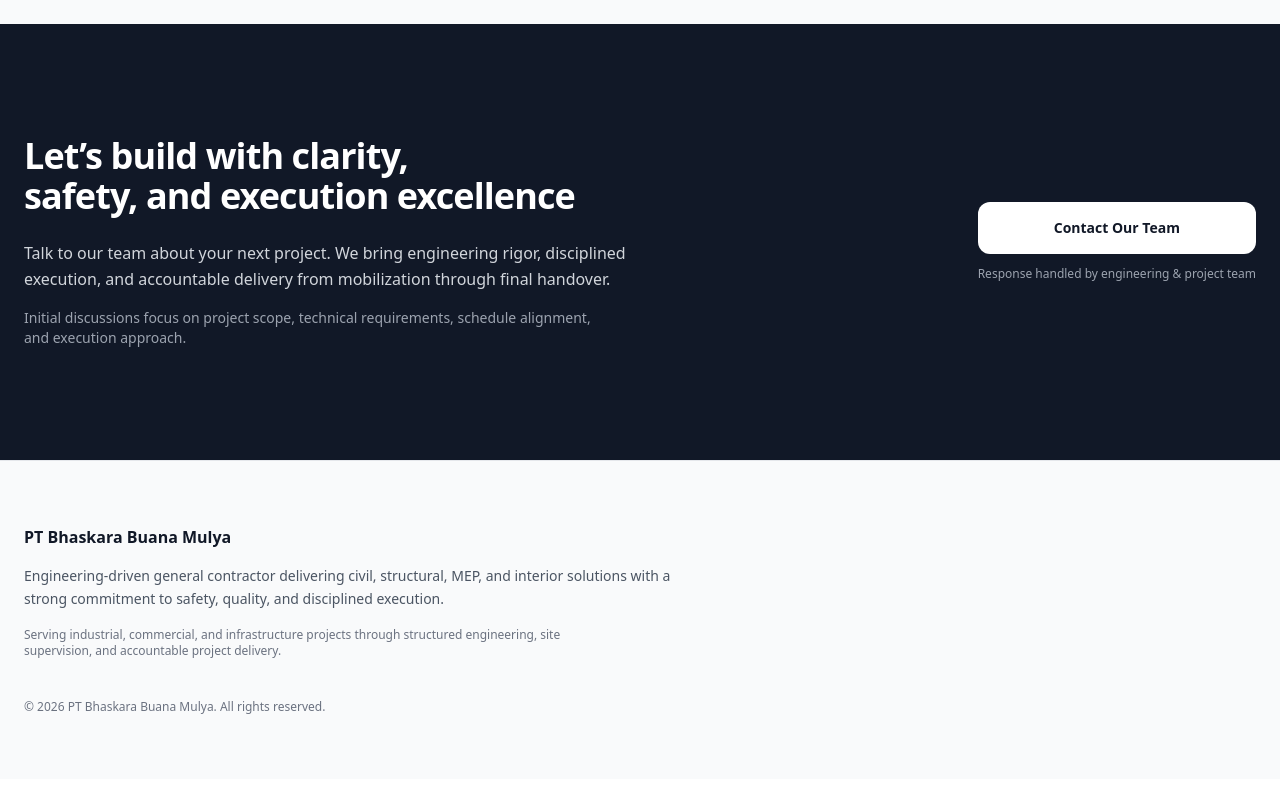
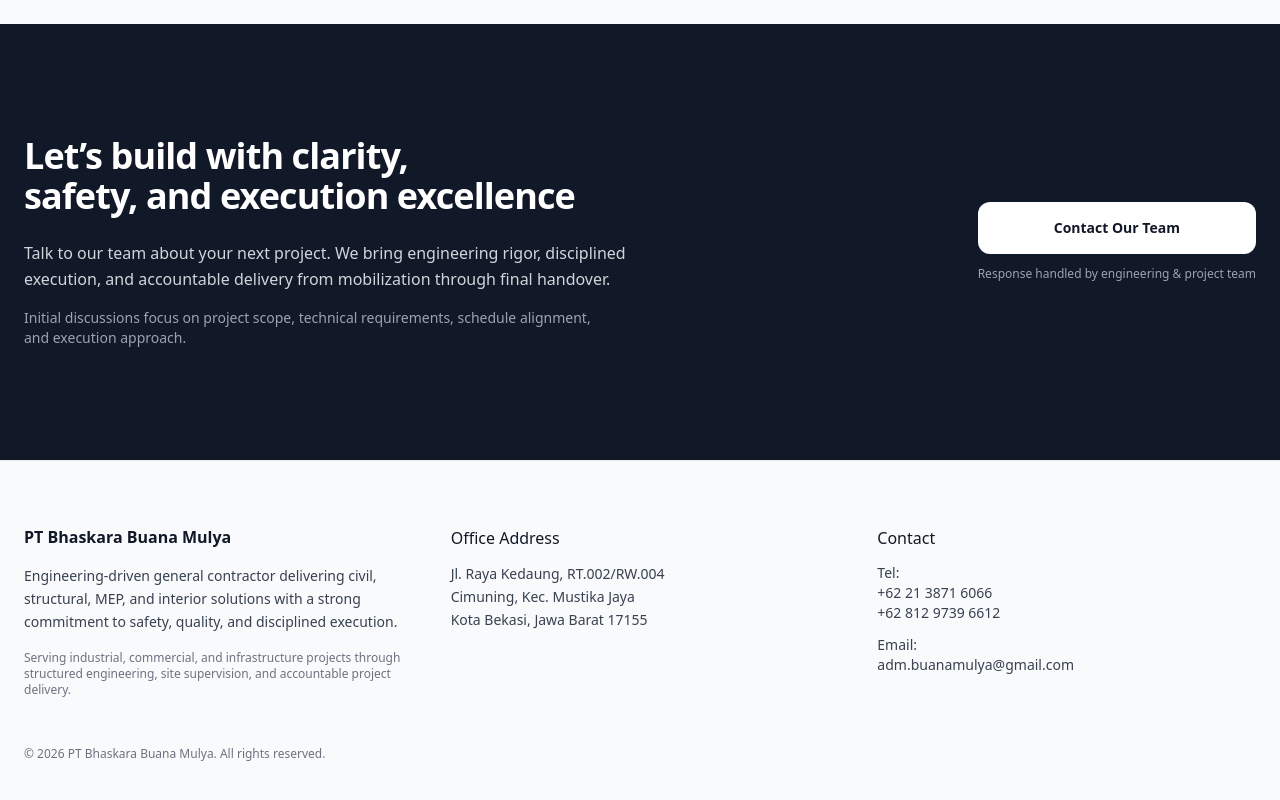
Before and after one commit to herlan-syihabudin/Bhaskara, a Next.js app: page / in a window 1280 px wide. Shown: the part 4326-5126 px from the top of the page. Before the commit the page ends 5105 px from the top, so only its background shows below. Built offline with nearby package versions, Linux system fonts and the light colour scheme.

Commit message:
Update Footer.tsx

```diff
--- a/components/site/Footer.tsx
+++ b/components/site/Footer.tsx
@@ -2,32 +2,84 @@ export default function Footer() {
   return (
     <footer className="bg-gray-50 border-t border-gray-200">
       <div className="container-bbm py-16">
-        <div className="max-w-2xl">
-          {/* COMPANY */}
+        <div className="grid gap-12 md:grid-cols-3">
+
+          {/* ================= COMPANY ================= */}
+          <div>
             <strong className="text-gray-900">
               PT Bhaskara Buana Mulya
             </strong>
 
-          <p className="mt-4 text-sm leading-relaxed">
+            <p className="mt-4 text-sm leading-relaxed text-gray-700">
               Engineering-driven general contractor delivering civil,
               structural, MEP, and interior solutions with a strong
               commitment to safety, quality, and disciplined execution.
             </p>
 
-          {/* ➕ LEGITIMACY CONTEXT (TAMBAHAN HALUS) */}
-          <p className="mt-4 text-xs text-gray-500 max-w-xl">
+            {/* LEGITIMACY CONTEXT */}
+            <p className="mt-4 text-xs text-gray-500 max-w-sm">
               Serving industrial, commercial, and infrastructure projects
               through structured engineering, site supervision, and
               accountable project delivery.
             </p>
+          </div>
 
-          {/* FOOTNOTE */}
-          <p className="mt-10 text-xs text-gray-500">
+          {/* ================= OFFICE ADDRESS ================= */}
+          <div>
+            <p className="font-medium text-gray-900 mb-3">
+              Office Address
+            </p>
+
+            <p className="text-sm leading-relaxed text-gray-700">
+              Jl. Raya Kedaung, RT.002/RW.004<br />
+              Cimuning, Kec. Mustika Jaya<br />
+              Kota Bekasi, Jawa Barat 17155
+            </p>
+          </div>
+
+          {/* ================= CONTACT ================= */}
+          <div>
+            <p className="font-medium text-gray-900 mb-3">
+              Contact
+            </p>
+
+            <p className="text-sm text-gray-700">
+              <span className="block">
+                Tel:
+                <a
+                  href="tel:+622138716066"
+                  className="block hover:underline"
+                >
+                  +62 21 3871 6066
+                </a>
+                <a
+                  href="tel:+6281297396612"
+                  className="block hover:underline"
+                >
+                  +62 812 9739 6612
+                </a>
+              </span>
+
+              <span className="block mt-3">
+                Email:
+                <a
+                  href="mailto:adm.buanamulya@gmail.com"
+                  className="block hover:underline"
+                >
+                  adm.buanamulya@gmail.com
+                </a>
+              </span>
+            </p>
+          </div>
+
+        </div>
+
+        {/* ================= FOOTNOTE ================= */}
+        <p className="mt-12 text-xs text-gray-500">
           © {new Date().getFullYear()} PT Bhaskara Buana Mulya.
           All rights reserved.
         </p>
       </div>
-      </div>
     </footer>
   );
 }
```
Lines whose indentation alone changed are shown as unchanged.
